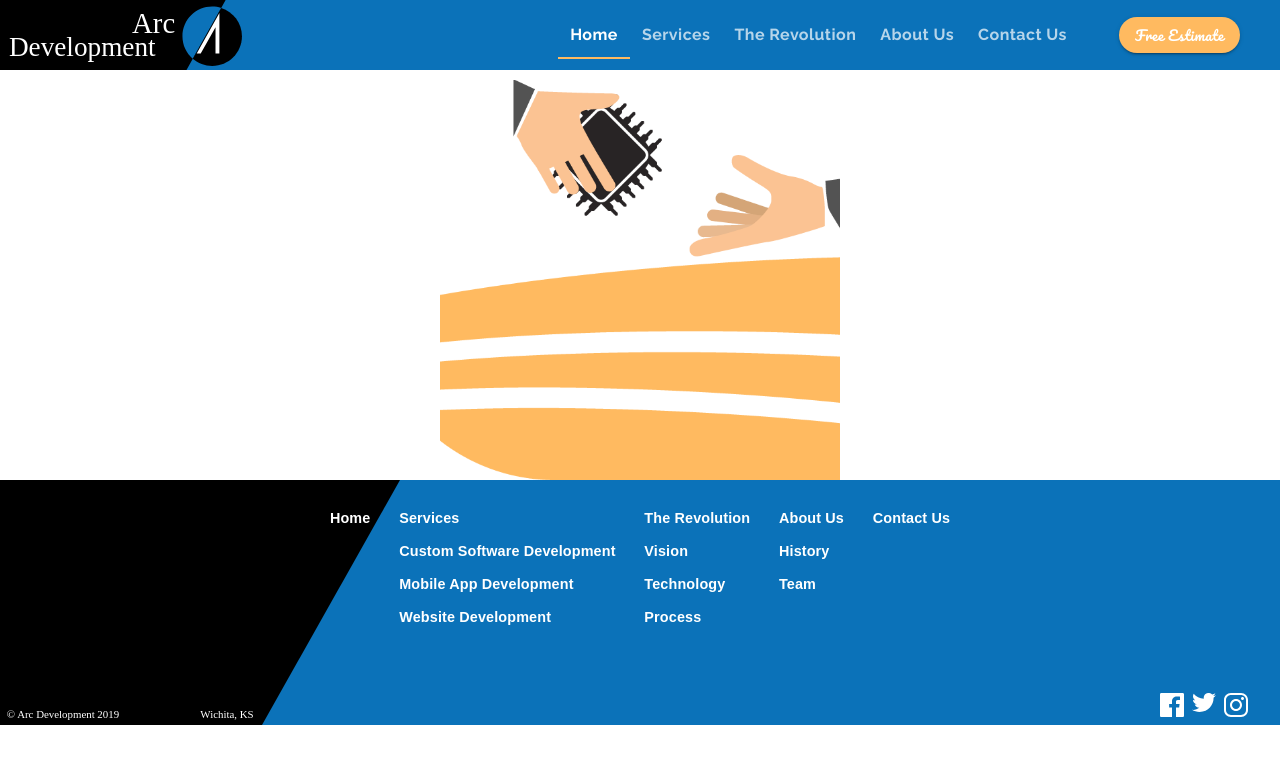
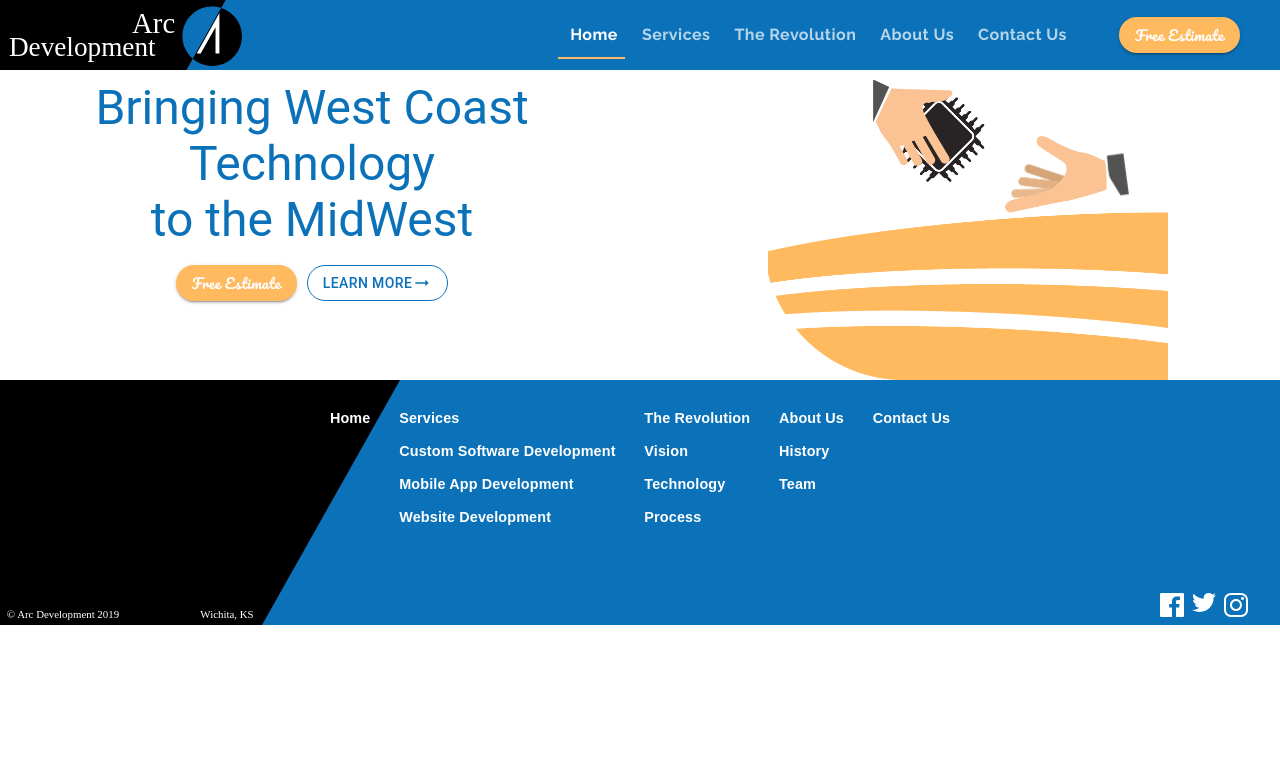
Before and after one commit to oybek703/mui-react, a React (Create React App) app: page / in a window 1280 px wide. Shown: the top 764 px of the page. Built offline with nearby package versions, Linux system fonts and the light colour scheme.

Commit message:
finished landing page

```diff
--- a/src/components/UI/Header.js
+++ b/src/components/UI/Header.js
@@ -68,12 +68,9 @@ const useStyles = makeStyles(theme => ({
         minWidth: 10
     },
     estimate: {
+        ...theme.typography.estimate,
         marginLeft: '40px',
-        marginRight: '40px',
-        fontFamily: 'Pacifico, Trebuchet MS, sans-serif',
-        color: 'white',
-        borderRadius: '50px',
-        textTransform: 'none'
+        marginRight: '40px'
     },
     menu: {
         backgroundColor: theme.palette.common.blue,
--- a/src/components/UI/LandingPage.js
+++ b/src/components/UI/LandingPage.js
@@ -1,6 +1,27 @@
 import React from 'react'
 import animationData from '../../animations/landinganimation/data'
 import Lottie from 'react-lottie'
+import {Button, Grid, Hidden, makeStyles, Typography} from "@material-ui/core"
+import ArrowRightAltIcon from '@material-ui/icons/ArrowRightAlt'
+
+const useStyles = makeStyles(theme => ( {
+    estimate: {
+        ...theme.typography.estimate,
+        marginRight: 10,
+        [theme.breakpoints.between('xs', 'md')]: {
+            marginBottom: 10
+        }
+    },
+    learnButton: {
+        borderRadius: 50,
+        borderWidth: 1,
+        color: theme.palette.common.blue,
+        borderColor: theme.palette.common.blue,
+        [theme.breakpoints.between('xs', 'md')]: {
+            marginBottom: 10
+        }
+    }
+}))
 
 const LandingPage = () => {
     const defaultOptions = {
@@ -11,8 +32,22 @@ const LandingPage = () => {
             preserveAspectRatio: 'xMidYMid slice'
         }
     }
+    const classes = useStyles()
     return (
-        <Lottie options={defaultOptions} width={400} height={400}/>
+        <Grid container justify='center' spacing={4}>
+            <Grid item container direction='column' sm alignItems='center'>
+                <Grid item>
+                    <Typography gutterBottom align='center' variant='h3' color='primary'>Bringing West Coast Technology <br/> to the MidWest</Typography>
+                </Grid>
+                <Grid item container justify='center'>
+                    <Button variant='contained' className={classes.estimate}>Free Estimate</Button>
+                    <Button variant='outlined' className={classes.learnButton}>Learn More<ArrowRightAltIcon fontSize='small'/></Button>
+                </Grid>
+            </Grid>
+            <Grid item sm>
+                <Lottie options={defaultOptions} width={400} height={300}/>
+            </Grid>
+        </Grid>
     )
 }
 
--- a/src/components/UI/Theme.js
+++ b/src/components/UI/Theme.js
@@ -2,6 +2,7 @@ import {createMuiTheme} from '@material-ui/core/styles'
 
 const arcBlue = '#0B72B9'
 const arcOrange = '#FFBA60'
+const lightOrange = '#996c3b'
 
 export default createMuiTheme({
     palette: {
@@ -22,6 +23,16 @@ export default createMuiTheme({
             fontSize: '1rem',
             fontWeight: '700',
             textTransform: 'none'
+        },
+        estimate: {
+            fontFamily: 'Pacifico, Trebuchet MS, sans-serif',
+            color: 'white',
+            borderRadius: '50px',
+            textTransform: 'none',
+            backgroundColor: arcOrange,
+            '&:hover': {
+                backgroundColor: lightOrange
+            }
         }
     }
 })
```
